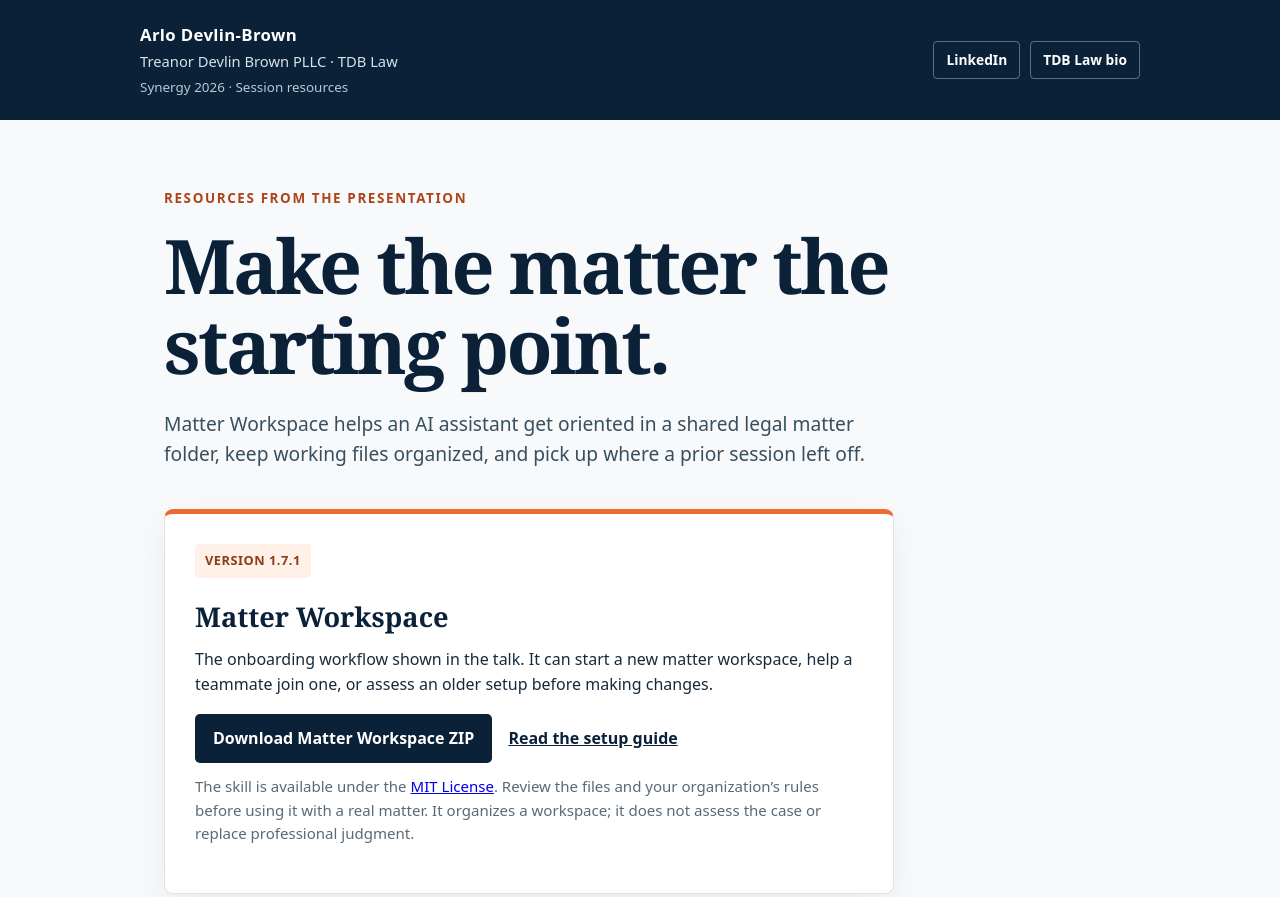
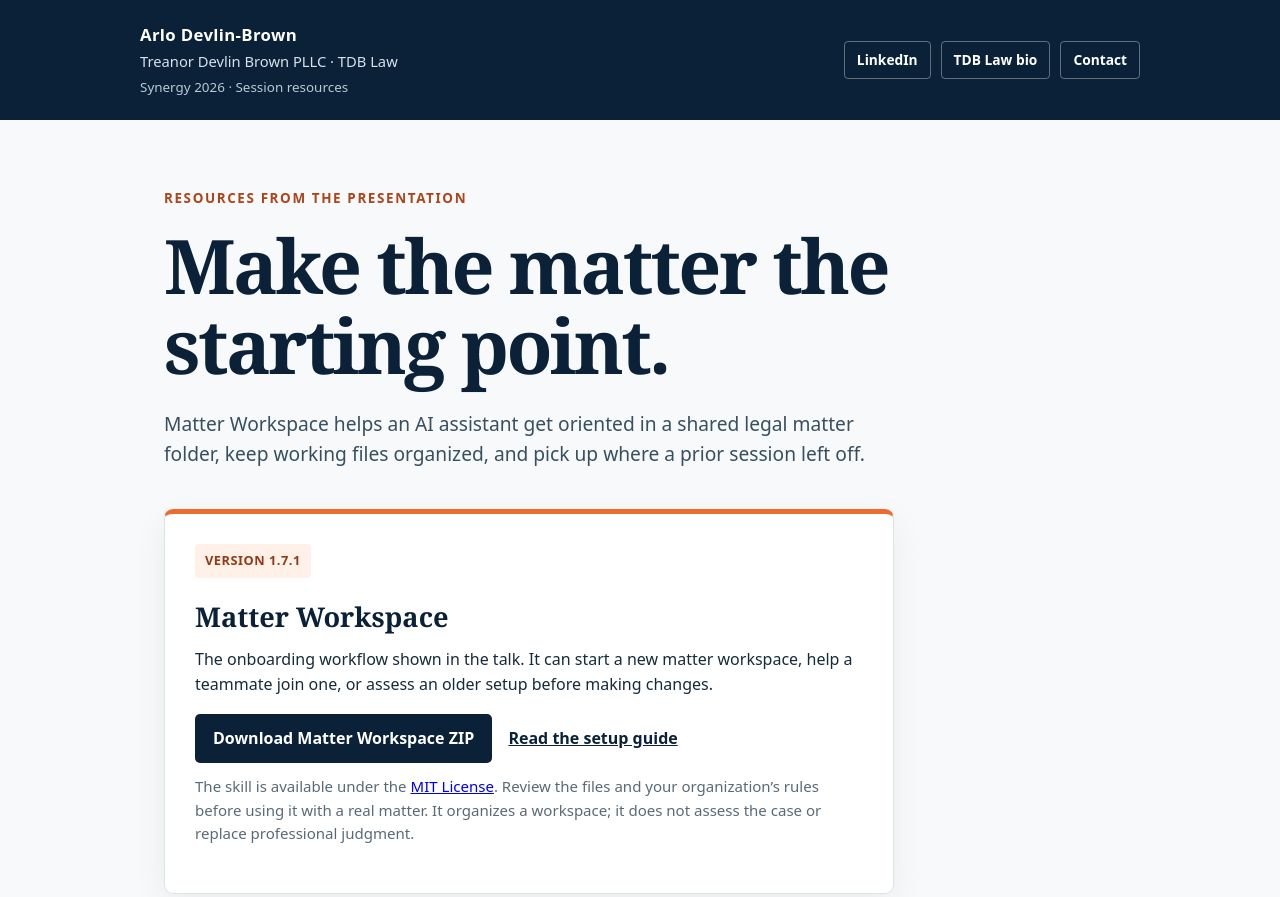
Before and after one commit to ADBTDB/resources, a plain HTML site: page index.html in a window 1280 px wide. Shown: the top 897 px of the page. Drawn offline with Linux system fonts and the light colour scheme.

Commit message:
Add Contact link to header

```diff
--- a/index.html
+++ b/index.html
@@ -47,6 +47,7 @@
     <nav class="links" aria-label="Contact">
       <a href="https://www.linkedin.com/in/arlodb">LinkedIn</a>
       <a href="https://tdblaw.com/our-team/arlo-devlin-brown/">TDB Law bio</a>
+      <a href="https://tdblaw.com/contact/">Contact</a>
     </nav>
   </header>
   <main>
```
